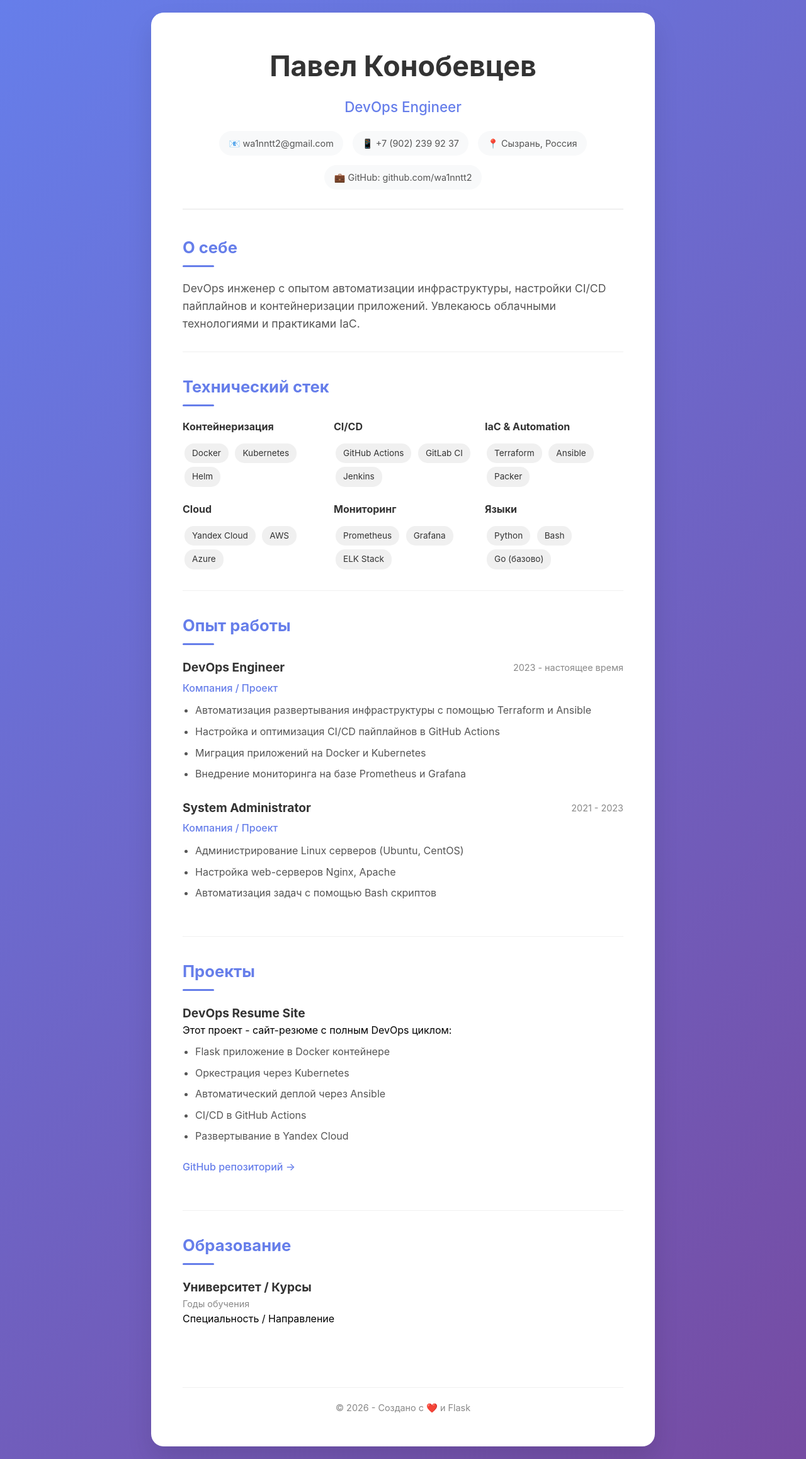
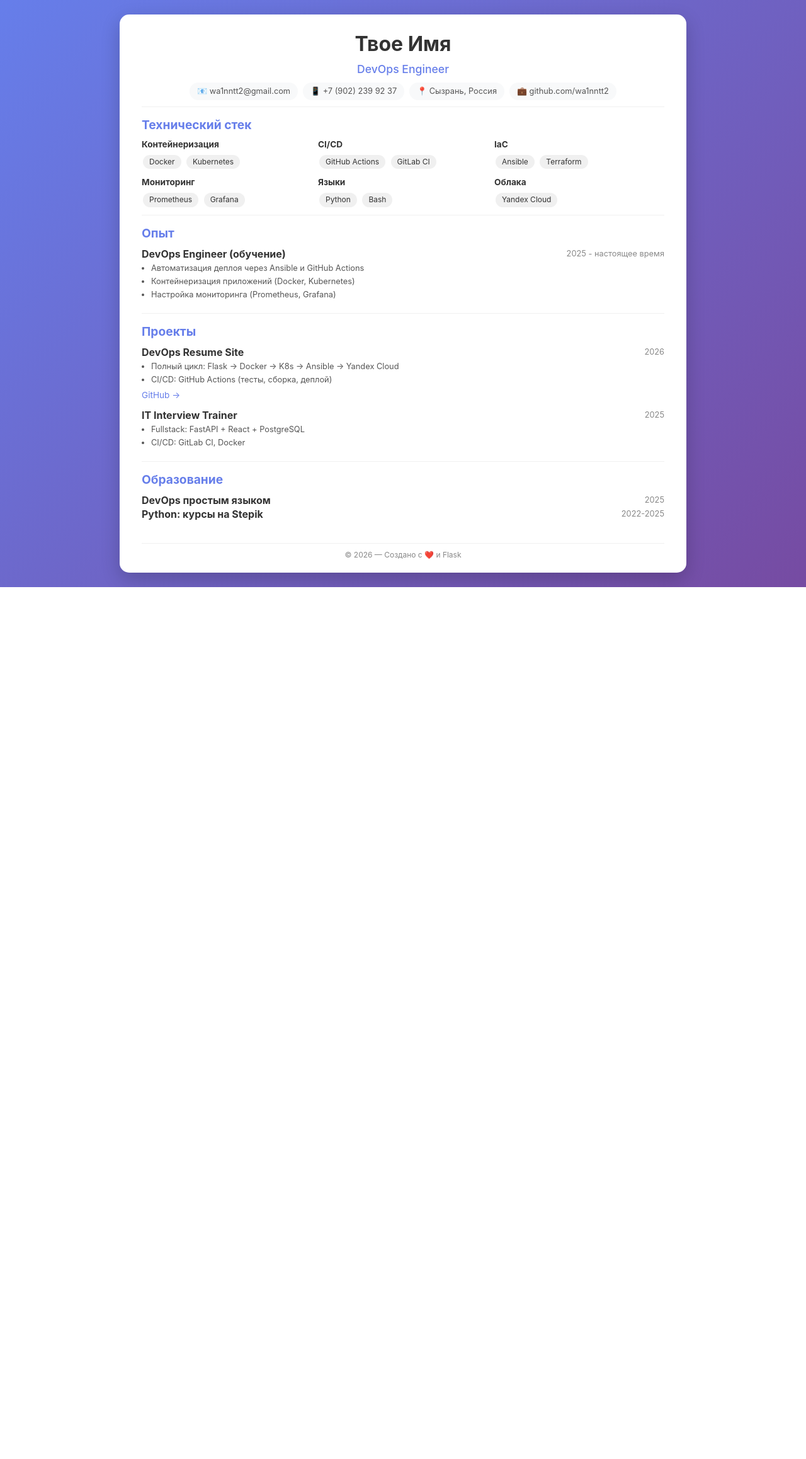
Before and after one commit to wa1nntt2/devops-resume, a Flask app: page / in a window 1280 px wide. Shown: the whole page at 63% size. After the commit the page ends 932 px from the top, so only its background shows below. Run offline with Flask 3, Linux system fonts and the light colour scheme.

Commit message:
Update UI - compact design

```diff
--- a/static/style.css
+++ b/static/style.css
@@ -8,64 +8,62 @@ body {
     font-family: -apple-system, BlinkMacSystemFont, 'Segoe UI', Roboto, Oxygen, Ubuntu, sans-serif;
     background: linear-gradient(135deg, #667eea 0%, #764ba2 100%);
     min-height: 100vh;
-    padding: 20px;
-    line-height: 1.6;
+    display: flex;
+    align-items: center;
+    justify-content: center;
+    padding: 15px;
+    line-height: 1.4;
 }
 
 .container {
-    max-width: 800px;
-    margin: 0 auto;
+    max-width: 900px;
+    width: 100%;
     background: white;
-    border-radius: 20px;
-    padding: 50px;
-    box-shadow: 0 20px 40px rgba(0,0,0,0.1);
+    border-radius: 15px;
+    padding: 25px 35px;
+    box-shadow: 0 10px 30px rgba(0,0,0,0.2);
+    max-height: 95vh;
+    overflow-y: auto;
 }
 
 .header {
     text-align: center;
-    margin-bottom: 40px;
-    padding-bottom: 30px;
-    border-bottom: 2px solid #f0f0f0;
+    margin-bottom: 15px;
+    padding-bottom: 10px;
+    border-bottom: 1px solid #f0f0f0;
 }
 
 h1 {
-    font-size: 2.8em;
+    font-size: 2em;
     color: #333;
-    margin-bottom: 10px;
 }
 
 .subtitle {
-    font-size: 1.4em;
+    font-size: 1.1em;
     color: #667eea;
     font-weight: 500;
-    margin-bottom: 20px;
+    margin: 5px 0;
 }
 
 .contacts {
     display: flex;
     justify-content: center;
     flex-wrap: wrap;
-    gap: 15px;
+    gap: 8px;
+    margin-top: 8px;
 }
 
 .contacts span {
     background: #f8f9fa;
-    padding: 8px 15px;
-    border-radius: 25px;
-    font-size: 0.9em;
+    padding: 5px 12px;
+    border-radius: 20px;
+    font-size: 0.8em;
     color: #555;
-    transition: all 0.3s;
-}
-
-.contacts span:hover {
-    background: #667eea;
-    color: white;
-    transform: translateY(-2px);
 }
 
 .section {
-    margin-bottom: 35px;
-    padding-bottom: 30px;
+    margin-bottom: 15px;
+    padding-bottom: 10px;
     border-bottom: 1px solid #f0f0f0;
 }
 
@@ -75,131 +73,94 @@ h1 {
 
 h2 {
     color: #667eea;
-    font-size: 1.6em;
-    margin-bottom: 20px;
-    position: relative;
-    padding-bottom: 10px;
-}
-
-h2:after {
-    content: '';
-    position: absolute;
-    bottom: 0;
-    left: 0;
-    width: 50px;
-    height: 3px;
-    background: #667eea;
-    border-radius: 2px;
-}
-
-.about {
-    color: #555;
-    font-size: 1.1em;
+    font-size: 1.2em;
+    margin-bottom: 8px;
 }
 
 .skills-grid {
     display: grid;
-    grid-template-columns: repeat(auto-fit, minmax(200px, 1fr));
-    gap: 20px;
+    grid-template-columns: repeat(3, 1fr);
+    gap: 10px;
 }
 
 .skill-category h3 {
     color: #333;
-    font-size: 1em;
-    margin-bottom: 10px;
+    font-size: 0.85em;
+    margin-bottom: 5px;
 }
 
 .tag {
     display: inline-block;
     background: #f0f0f0;
     color: #333;
-    padding: 5px 12px;
-    border-radius: 15px;
-    font-size: 0.85em;
-    margin: 3px;
-    transition: all 0.3s;
+    padding: 3px 10px;
+    border-radius: 12px;
+    font-size: 0.75em;
+    margin: 2px;
 }
 
-.tag:hover {
-    background: #667eea;
-    color: white;
-    transform: scale(1.05);
-}
-
-.experience-item, .project-item, .education-item {
-    margin-bottom: 25px;
+.experience-item, .project-item {
+    margin-bottom: 10px;
 }
 
 .experience-header {
     display: flex;
     justify-content: space-between;
     align-items: center;
-    margin-bottom: 5px;
 }
 
 h3 {
     color: #333;
-    font-size: 1.2em;
+    font-size: 1em;
 }
 
 .date {
     color: #888;
-    font-size: 0.9em;
+    font-size: 0.8em;
 }
 
 .company {
     color: #667eea;
-    font-weight: 500;
-    margin-bottom: 10px;
+    font-size: 0.85em;
+    margin: 3px 0;
 }
 
 ul {
-    padding-left: 20px;
+    padding-left: 15px;
     color: #555;
+    font-size: 0.8em;
 }
 
 li {
-    margin: 8px 0;
+    margin: 3px 0;
 }
 
 .project-link {
     display: inline-block;
-    margin-top: 15px;
     color: #667eea;
     text-decoration: none;
-    font-weight: 500;
-    transition: all 0.3s;
-}
-
-.project-link:hover {
-    transform: translateX(5px);
+    font-size: 0.85em;
 }
 
 .footer {
     text-align: center;
-    margin-top: 40px;
-    padding-top: 20px;
+    margin-top: 10px;
+    padding-top: 10px;
     border-top: 1px solid #f0f0f0;
     color: #888;
-    font-size: 0.9em;
+    font-size: 0.75em;
 }
 
 @media (max-width: 768px) {
     .container {
-        padding: 30px 20px;
+        padding: 15px;
+    }
+
+    .skills-grid {
+        grid-template-columns: repeat(2, 1fr);
     }
 
     h1 {
-        font-size: 2.2em;
-    }
-
-    .experience-header {
-        flex-direction: column;
-        align-items: flex-start;
-    }
-
-    .contacts {
-        flex-direction: column;
-        align-items: center;
+        font-size: 1.5em;
     }
 }
--- a/templates/index.html
+++ b/templates/index.html
@@ -9,24 +9,15 @@
 <body>
     <div class="container">
         <header class="header">
-            <h1>Павел Конобевцев</h1>
+            <h1>Твое Имя</h1>
             <p class="subtitle">DevOps Engineer</p>
             <div class="contacts">
                 <span>📧 wa1nntt2@gmail.com</span>
-                <span>📱 +7 (902) 239 92 37 </span>
+                <span>📱 +7 (902) 239 92 37</span>
                 <span>📍 Сызрань, Россия</span>
-                <span>💼 GitHub: github.com/wa1nntt2</span>
+                <span>💼 github.com/wa1nntt2</span>
             </div>
         </header>
-
-        <section class="section">
-            <h2>О себе</h2>
-            <p class="about">
-                DevOps инженер с опытом автоматизации инфраструктуры,
-                настройки CI/CD пайплайнов и контейнеризации приложений.
-                Увлекаюсь облачными технологиями и практиками IaC.
-            </p>
-        </section>
 
         <section class="section">
             <h2>Технический стек</h2>
@@ -35,66 +26,45 @@
                     <h3>Контейнеризация</h3>
                     <span class="tag">Docker</span>
                     <span class="tag">Kubernetes</span>
-                    <span class="tag">Helm</span>
                 </div>
                 <div class="skill-category">
                     <h3>CI/CD</h3>
                     <span class="tag">GitHub Actions</span>
                     <span class="tag">GitLab CI</span>
-                    <span class="tag">Jenkins</span>
                 </div>
                 <div class="skill-category">
-                    <h3>IaC & Automation</h3>
+                    <h3>IaC</h3>
+                    <span class="tag">Ansible</span>
                     <span class="tag">Terraform</span>
-                    <span class="tag">Ansible</span>
-                    <span class="tag">Packer</span>
-                </div>
-                <div class="skill-category">
-                    <h3>Cloud</h3>
-                    <span class="tag">Yandex Cloud</span>
-                    <span class="tag">AWS</span>
-                    <span class="tag">Azure</span>
                 </div>
                 <div class="skill-category">
                     <h3>Мониторинг</h3>
                     <span class="tag">Prometheus</span>
                     <span class="tag">Grafana</span>
-                    <span class="tag">ELK Stack</span>
                 </div>
                 <div class="skill-category">
                     <h3>Языки</h3>
                     <span class="tag">Python</span>
                     <span class="tag">Bash</span>
-                    <span class="tag">Go (базово)</span>
+                </div>
+                <div class="skill-category">
+                    <h3>Облака</h3>
+                    <span class="tag">Yandex Cloud</span>
                 </div>
             </div>
         </section>
 
         <section class="section">
-            <h2>Опыт работы</h2>
+            <h2>Опыт</h2>
             <div class="experience-item">
                 <div class="experience-header">
-                    <h3>DevOps Engineer</h3>
-                    <span class="date">2023 - настоящее время</span>
+                    <h3>DevOps Engineer (обучение)</h3>
+                    <span class="date">2025 - настоящее время</span>
                 </div>
-                <p class="company">Компания / Проект</p>
                 <ul>
-                    <li>Автоматизация развертывания инфраструктуры с помощью Terraform и Ansible</li>
-                    <li>Настройка и оптимизация CI/CD пайплайнов в GitHub Actions</li>
-                    <li>Миграция приложений на Docker и Kubernetes</li>
-                    <li>Внедрение мониторинга на базе Prometheus и Grafana</li>
-                </ul>
-            </div>
-            <div class="experience-item">
-                <div class="experience-header">
-                    <h3>System Administrator</h3>
-                    <span class="date">2021 - 2023</span>
-                </div>
-                <p class="company">Компания / Проект</p>
-                <ul>
-                    <li>Администрирование Linux серверов (Ubuntu, CentOS)</li>
-                    <li>Настройка web-серверов Nginx, Apache</li>
-                    <li>Автоматизация задач с помощью Bash скриптов</li>
+                    <li>Автоматизация деплоя через Ansible и GitHub Actions</li>
+                    <li>Контейнеризация приложений (Docker, Kubernetes)</li>
+                    <li>Настройка мониторинга (Prometheus, Grafana)</li>
                 </ul>
             </div>
         </section>
@@ -102,30 +72,44 @@
         <section class="section">
             <h2>Проекты</h2>
             <div class="project-item">
-                <h3>DevOps Resume Site</h3>
-                <p>Этот проект - сайт-резюме с полным DevOps циклом:</p>
+                <div class="experience-header">
+                    <h3>DevOps Resume Site</h3>
+                    <span class="date">2026</span>
+                </div>
                 <ul>
-                    <li>Flask приложение в Docker контейнере</li>
-                    <li>Оркестрация через Kubernetes</li>
-                    <li>Автоматический деплой через Ansible</li>
-                    <li>CI/CD в GitHub Actions</li>
-                    <li>Развертывание в Yandex Cloud</li>
+                    <li>Полный цикл: Flask → Docker → K8s → Ansible → Yandex Cloud</li>
+                    <li>CI/CD: GitHub Actions (тесты, сборка, деплой)</li>
                 </ul>
-                <a href="https://github.com/yourusername/devops-resume" class="project-link">GitHub репозиторий →</a>
+                <a href="https://github.com/wa1nntt2/devops-resume" class="project-link">GitHub →</a>
+            </div>
+            <div class="project-item">
+                <div class="experience-header">
+                    <h3>IT Interview Trainer</h3>
+                    <span class="date">2025</span>
+                </div>
+                <ul>
+                    <li>Fullstack: FastAPI + React + PostgreSQL</li>
+                    <li>CI/CD: GitLab CI, Docker</li>
+                </ul>
             </div>
         </section>
 
         <section class="section">
             <h2>Образование</h2>
-            <div class="education-item">
-                <h3>Университет / Курсы</h3>
-                <p class="date">Годы обучения</p>
-                <p>Специальность / Направление</p>
+            <div class="experience-item">
+                <div class="experience-header">
+                    <h3>DevOps простым языком</h3>
+                    <span class="date">2025</span>
+                </div>
+                <div class="experience-header">
+                    <h3>Python: курсы на Stepik</h3>
+                    <span class="date">2022-2025</span>
+                </div>
             </div>
         </section>
 
         <footer class="footer">
-            <p>© 2026 - Создано с ❤️ и Flask</p>
+            <p>© 2026 — Создано с ❤️ и Flask</p>
         </footer>
     </div>
 </body>
```
